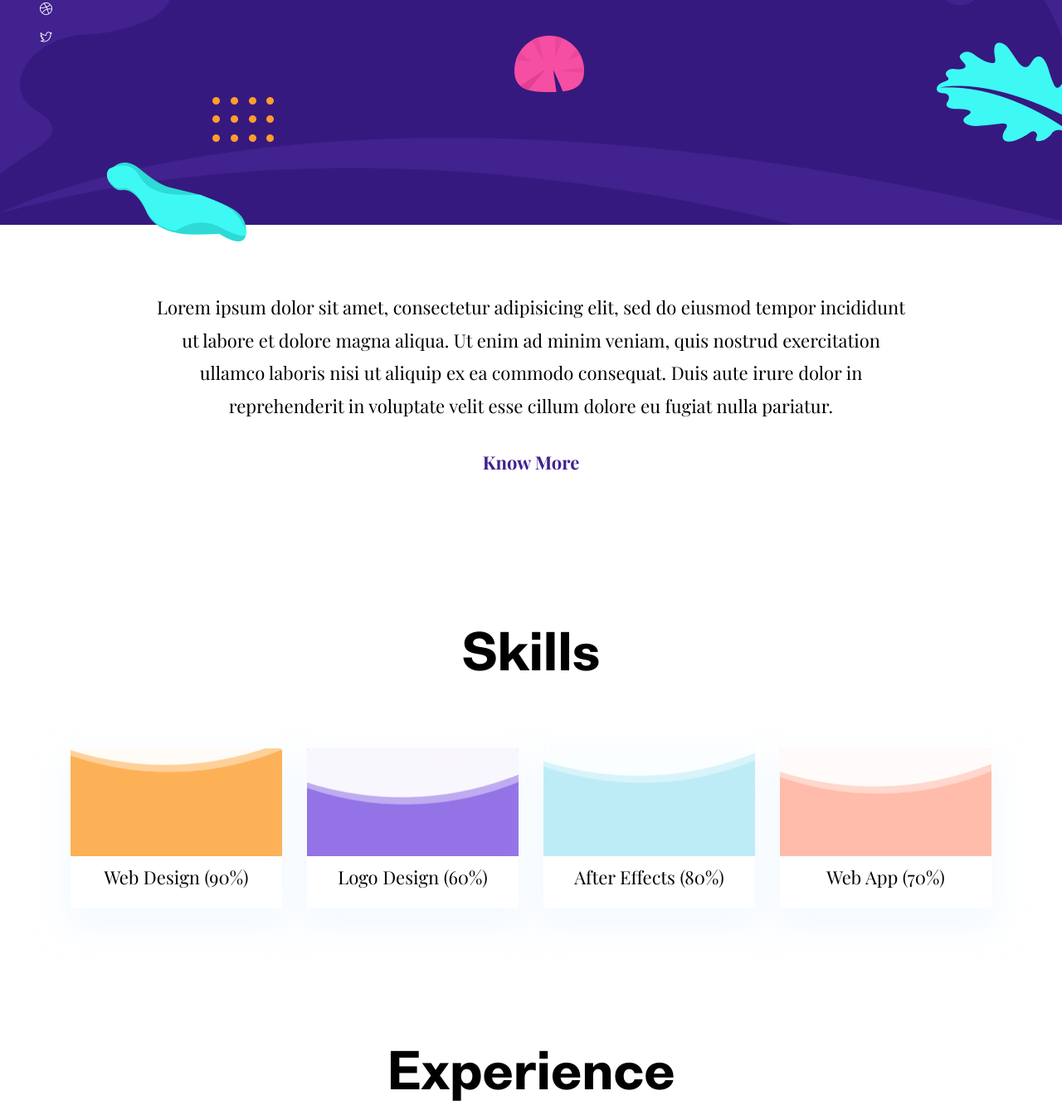
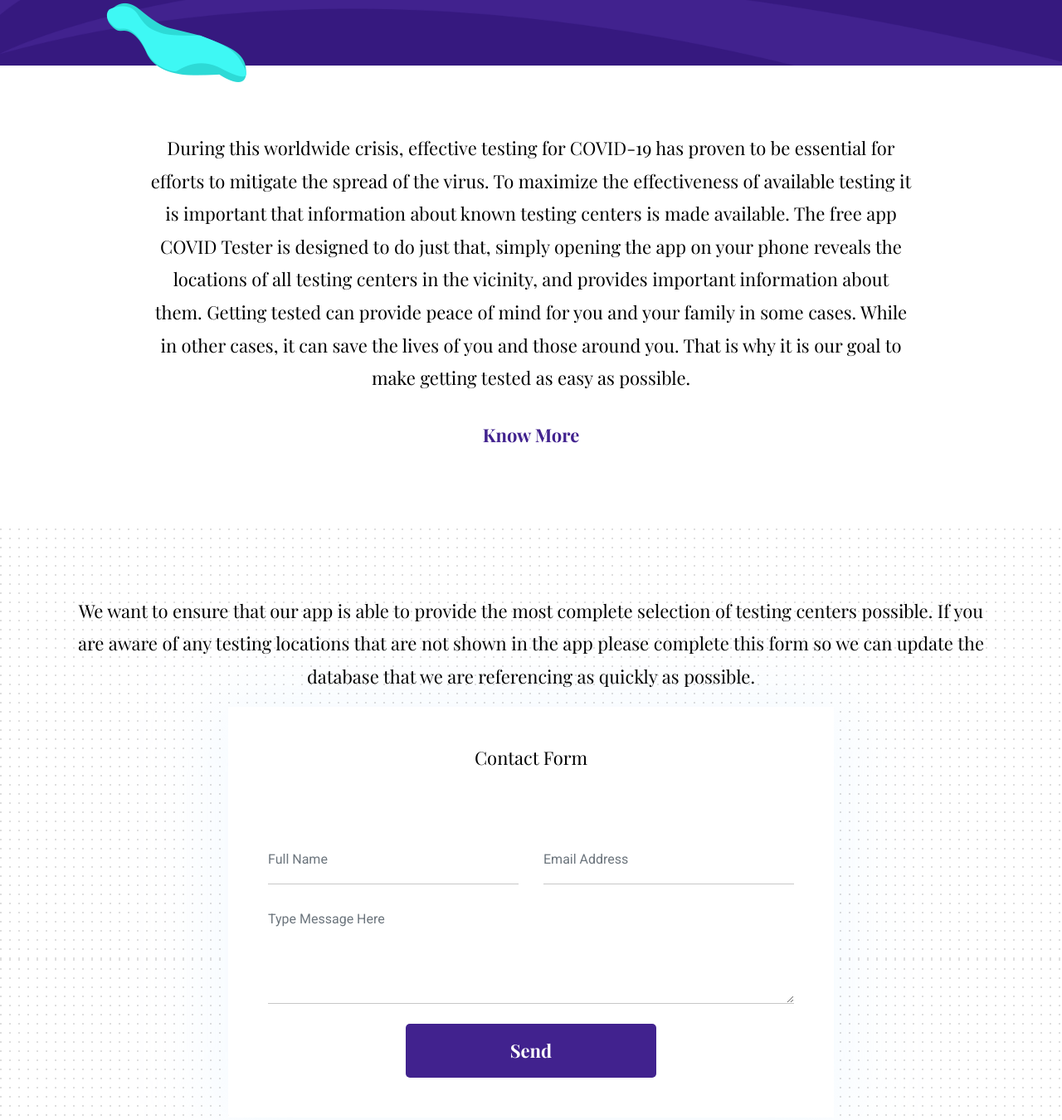
Before and after one commit to COVIDTester/COVIDTester.github.io, a plain HTML site: page index.html in a window 1280 px wide. Shown: the part 677-2027 px from the top of the page at 83% size. Drawn offline with nearby package versions, Linux system fonts and the light colour scheme.

Commit message:
Initial Website Text Changes

```diff
--- a/css/style.css
+++ b/css/style.css
@@ -732,7 +732,7 @@ textarea.form-control {
 }
 
 .section-on-footer {
-  margin-bottom: -250px;
+
 }
 
 .shadow-down {
--- a/index.html
+++ b/index.html
@@ -3,7 +3,7 @@
 
 <head>
   <meta charset="utf-8">
-  <title>Kross | Portfolio Template</title>
+  <title>COVID Tester | Portfolio Template</title>
 
   <!-- mobile responsive meta -->
   <meta name="viewport" content="width=device-width, initial-scale=1">
@@ -64,7 +64,7 @@
   <div class="container">
     <div class="row">
       <div class="col-lg-11 mx-auto">
-        <h1 class="text-white font-tertiary">Hi! I’m <br> Christoher <br> UX designer</h1>
+        <h1 class="text-white font-tertiary">COVID Tester</h1>
       </div>
     </div>
   </div>
@@ -111,10 +111,13 @@
   <div class="container">
     <div class="row">
       <div class="col-lg-10 mx-auto text-center">
-        <p class="font-secondary paragraph-lg text-dark">Lorem ipsum dolor sit amet, consectetur adipisicing elit, sed
-          do eiusmod tempor incididunt ut labore et dolore magna aliqua. Ut enim ad minim veniam, quis nostrud
-          exercitation ullamco laboris nisi ut aliquip ex ea commodo consequat. Duis aute irure dolor in reprehenderit
-          in voluptate velit esse cillum dolore eu fugiat nulla pariatur.</p>
+        <p class="font-secondary paragraph-lg text-dark">During this worldwide crisis, effective testing for COVID-19 has proven
+        to be essential for efforts to mitigate the spread of the virus. To maximize the effectiveness of available testing it is important
+        that information about known testing centers is made available. The free app COVID Tester is designed to do just that, simply opening the
+        app on your phone reveals the locations of all testing centers in the vicinity, and provides important information about them. Getting tested
+        can provide peace of mind for you and your family in some cases. While in other cases, it can save the lives of you and those around you. That is
+        why it is our goal to make getting tested as easy as possible.
+        </p>
         <a href="about.html" class="btn btn-transparent">know more</a>
       </div>
     </div>
@@ -122,57 +125,40 @@
 </section>
 <!-- /about -->
 
-<!-- skills -->
-<section class="section">
+<!-- new site submission form -->
+<section class="section section-on-footer" data-background="images/backgrounds/bg-dots.png">
   <div class="container">
     <div class="row">
-      <div class="col-lg-12 text-center">
-        <h2 class="section-title">Skills</h2>
+      <div class="col-12 text-center">
+        <p class="font-secondary paragraph-lg text-dark">We want to ensure that our app is able to provide the most complete selection of testing
+        centers possible. If you are aware of any testing locations that are not shown in the app please complete this form so we
+        can update the database that we are referencing as quickly as possible. </h2>
       </div>
-      <div class="col-lg-3 col-sm-6 mb-4 mb-lg-0">
-        <div class="card shadow text-center">
-          <div class="position-relative rounded-top progress-wrapper" data-color="#fdb157">
-            <div class="wave" data-progress="90%"></div>
-          </div>
-          <div class="card-footer bg-white">
-            <h4 class="card-title">Web Design (90%)</h4>
-          </div>
-        </div>
-      </div>
-      <div class="col-lg-3 col-sm-6 mb-4 mb-lg-0">
-        <div class="card shadow text-center">
-          <div class="position-relative rounded-top progress-wrapper" data-color="#9473e6">
-            <div class="wave" data-progress="60%"></div>
-          </div>
-          <div class="card-footer bg-white">
-            <h4 class="card-title">Logo Design (60%)</h4>
-          </div>
-        </div>
-      </div>
-      <div class="col-lg-3 col-sm-6 mb-4 mb-lg-0">
-        <div class="card shadow text-center">
-          <div class="position-relative rounded-top progress-wrapper" data-color="#bdecf6">
-            <div class="wave" data-progress="80%"></div>
-          </div>
-          <div class="card-footer bg-white">
-            <h4 class="card-title">After Effects (80%)</h4>
-          </div>
-        </div>
-      </div>
-      <div class="col-lg-3 col-sm-6 mb-4 mb-lg-0">
-        <div class="card shadow text-center">
-          <div class="position-relative rounded-top progress-wrapper" data-color="#ffbcaa">
-            <div class="wave" data-progress="70%"></div>
-          </div>
-          <div class="card-footer bg-white">
-            <h4 class="card-title">Web App (70%)</h4>
-          </div>
+      <div class="col-lg-8 mx-auto">
+        <div class="bg-white rounded text-center p-5 shadow-down">
+          <h4 class="mb-80">Contact Form</h4>
+          <form action="#" class="row">
+            <div class="col-md-6">
+              <input type="text" id="name" name="name" placeholder="Full Name" class="form-control px-0 mb-4">
+            </div>
+            <div class="col-md-6">
+              <input type="email" id="email" name="email" placeholder="Email Address" class="form-control px-0 mb-4">
+            </div>
+            <div class="col-12">
+              <textarea name="message" id="message" class="form-control px-0 mb-4"
+                placeholder="Type Message Here"></textarea>
+            </div>
+            <div class="col-lg-6 col-10 mx-auto">
+              <button class="btn btn-primary w-100">send</button>
+            </div>
+          </form>
         </div>
       </div>
     </div>
   </div>
 </section>
-<!-- /skills -->
+<br/>
+<!-- new site submission form -->
 
 <!-- experience -->
 <section class="section">
```
